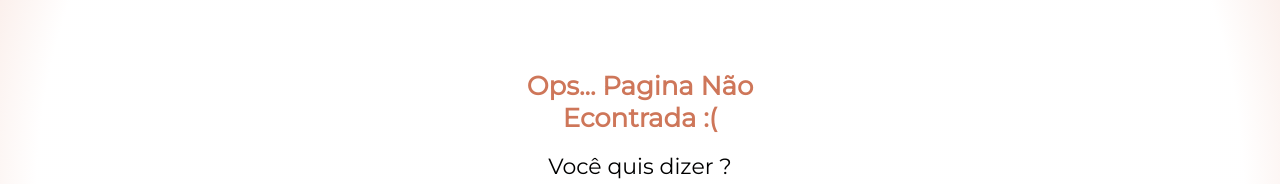
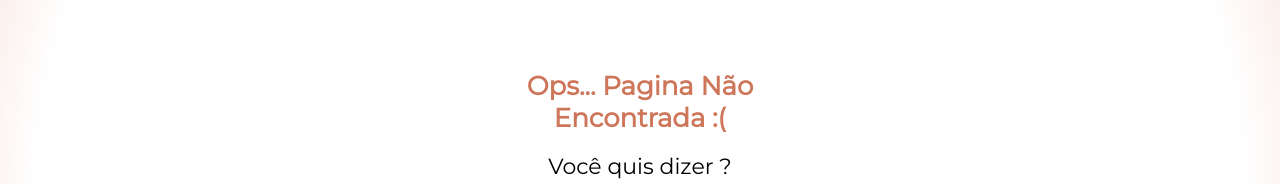
Before and after one commit to Gardiano/Original.io-task, a React (Create React App) app in the folder original/: page / in a window 1280 px wide. Shown: the part 200-384 px from the top of the page. Built offline with nearby package versions, Linux system fonts and the light colour scheme.

Commit message:
error.js strong tag att

```diff
--- a/original/src/Components/error/error.js
+++ b/original/src/Components/error/error.js
@@ -7,7 +7,7 @@ export default function Erro() {
   return (
     <aside>
        <div className="error-box">
-          <strong>  Ops... Pagina Não Econtrada :( </strong> <br /> <br />
+          <strong>  Ops... Pagina Não Encontrada :( </strong> <br /> <br />
           <p> Você quis dizer ? </p> <br />
           <Link to="/home"> Original.io </Link>
        </div>
```
